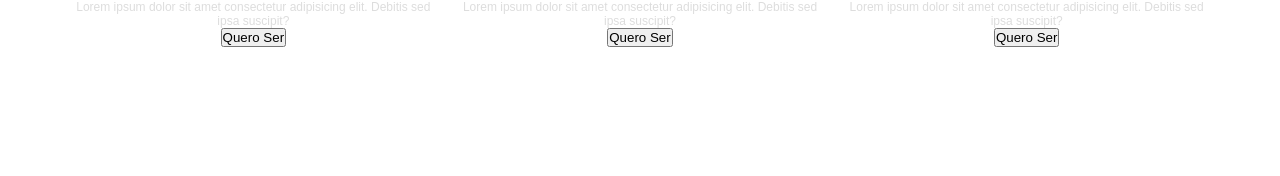
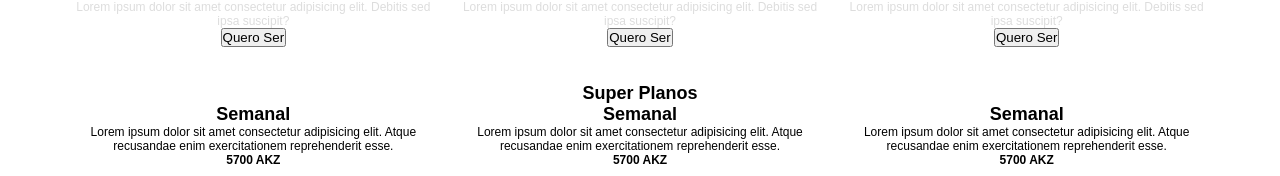
Before and after one commit to jeseias/restaurante-chiza, a React (Create React App) app: page / in a window 1280 px wide. Shown: the part 1215-1391 px from the top of the page. Before the commit the page ends 1286 px from the top, so only its background shows below. Built offline with nearby package versions, Linux system fonts and the light colour scheme.

Commit message:
Planos basic structure now complete

```diff
--- /dev/null
+++ b/src/layout/Planos/index.js
@@ -0,0 +1,32 @@
+import React from 'react';
+
+import { Container, PlanoCard } from './styles';
+
+export default () =>
+  <Container>
+    <h1> Super Planos </h1>
+
+    <div>
+      <PlanoCard>
+        <h1> Semanal </h1>
+        <p>
+          Lorem ipsum dolor sit amet consectetur adipisicing elit. Atque recusandae enim exercitationem reprehenderit esse.
+        </p>
+        <b>5700 AKZ</b>
+      </PlanoCard>
+      <PlanoCard>
+        <h1> Semanal </h1>
+        <p>
+          Lorem ipsum dolor sit amet consectetur adipisicing elit. Atque recusandae enim exercitationem reprehenderit esse.
+        </p>
+        <b>5700 AKZ</b>
+      </PlanoCard>
+      <PlanoCard>
+        <h1> Semanal </h1>
+        <p>
+          Lorem ipsum dolor sit amet consectetur adipisicing elit. Atque recusandae enim exercitationem reprehenderit esse.
+        </p>
+        <b>5700 AKZ</b>
+      </PlanoCard>
+    </div>
+  </Container>
--- /dev/null
+++ b/src/layout/Planos/styles.js
@@ -0,0 +1,17 @@
+import styled from 'styled-components';
+
+export const Container = styled.section`
+  padding: 1rem 5rem;
+  position: relative;
+  text-align: center;
+
+  > div {
+    display: flex;
+    justify-content: center;
+    align-content: center;
+  }
+`;
+
+export const PlanoCard  = styled.div`
+
+`;
--- a/src/pages/Main/index.js
+++ b/src/pages/Main/index.js
@@ -3,6 +3,7 @@ import React from 'react';
 import Header from './../../layout/Header';
 import Menu from './../../layout/Menu';
 import Clientes from './../../layout/Clientes';
+import Planos from './../../layout/Planos';
 
 export default () => {
   return (
@@ -10,6 +11,7 @@ export default () => {
       <Header />
       <Menu />
       <Clientes />
+      <Planos />
     </>
   )
 }
```
